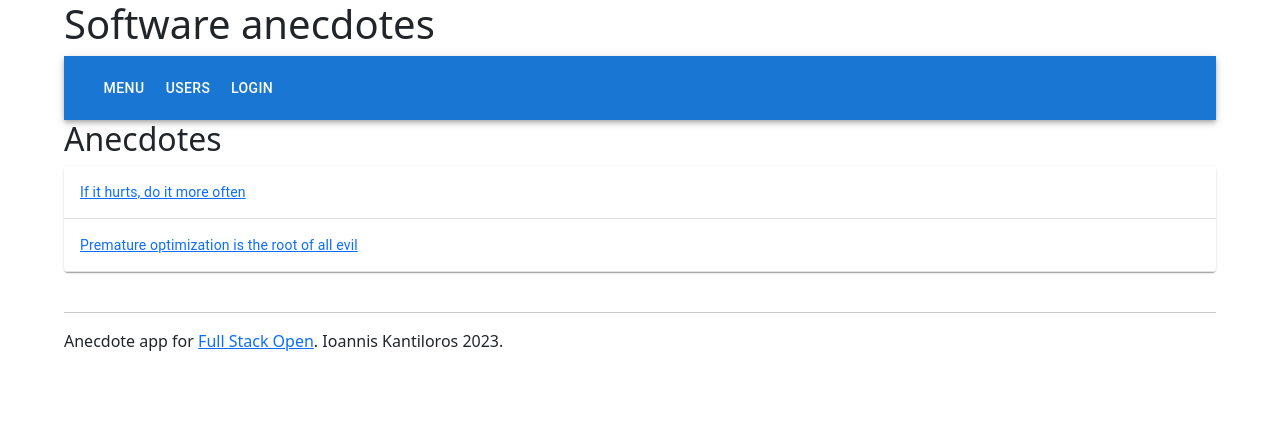
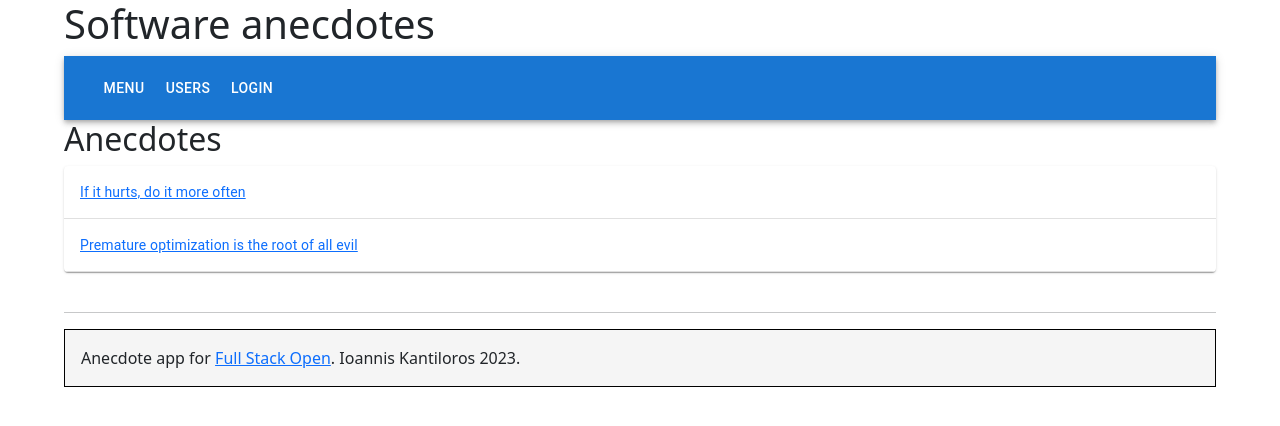
Before and after one commit to ondairos/routed-anecdotes-main, a React (Create React App) app: page / in a window 1280 px wide. Shown: the top 426 px of the page. Built offline with nearby package versions, Linux system fonts and the light colour scheme.

Commit message:
added styled component for Footer

```diff
--- a/src/App.js
+++ b/src/App.js
@@ -18,6 +18,13 @@ const MyTextStyle = styled.button`
   border: 2px solid Blue;
   border-radius: 3px;
   `
+
+const FooterStyle = styled.div`
+  background: whitesmoke;
+  padding: 1em;
+  border:1px solid Black;
+  margin-top: 1em;
+`
 
 //Menu dropdown
 const Menu = () => {
@@ -130,11 +137,13 @@ const About = () => (
 )
 
 const Footer = () => (
-  <div>
-    Anecdote app for <a href='https://fullstackopen.com/'>Full Stack Open</a>.
+  <FooterStyle>
+    <div>
+      Anecdote app for <a href='https://fullstackopen.com/'>Full Stack Open</a>.
 
-    Ioannis Kantiloros 2023.
-  </div>
+      Ioannis Kantiloros 2023.
+    </div>
+  </FooterStyle>
 )
 
 const Notification = ({ message }) => {
```
